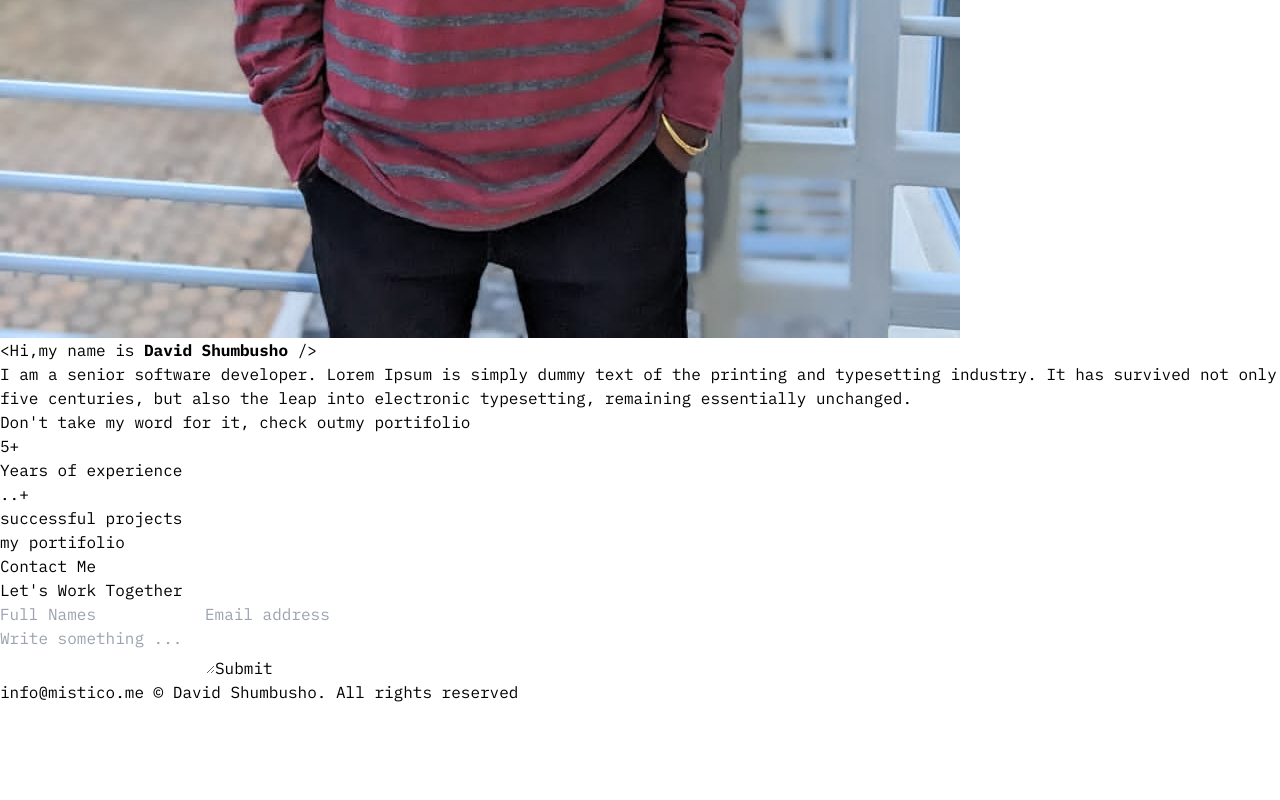
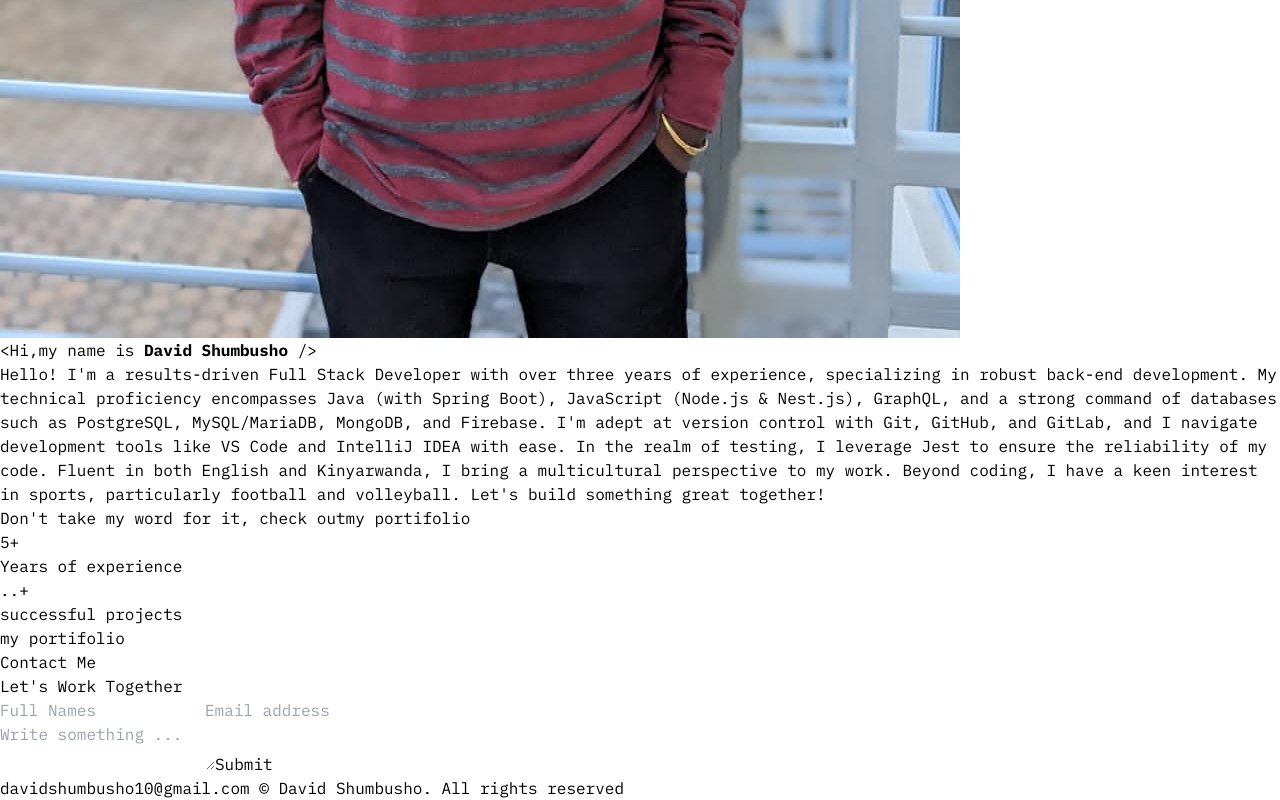
Before and after one commit to Shumbusho43/my-portfolio-front-end, a React (Vite) app: page / in a window 1280 px wide. Shown: the part 1110-1910 px from the top of the page. Before the commit the page ends 1814 px from the top, so only its background shows below. Built offline with nearby package versions, Linux system fonts and the light colour scheme; no server answers.

Commit message:
updated intro

```diff
--- a/src/App.jsx
+++ b/src/App.jsx
@@ -86,11 +86,7 @@ function App() {
             {'<'}Hi,my name is <strong>David Shumbusho</strong> /{'>'}
           </p>
           <p className='text-xl leading-9'>
-            I am a senior software developer. Lorem Ipsum is
-            simply dummy text of the printing and typesetting industry.
-            It has survived not only five centuries, but also the leap
-            into electronic
-            typesetting, remaining essentially unchanged.
+          Hello! I'm a results-driven Full Stack Developer with over three years of experience, specializing in robust back-end development. My technical proficiency encompasses Java (with Spring Boot), JavaScript (Node.js & Nest.js), GraphQL, and a strong command of databases such as PostgreSQL, MySQL/MariaDB, MongoDB, and Firebase. I'm adept at version control with Git, GitHub, and GitLab, and I navigate development tools like VS Code and IntelliJ IDEA with ease. In the realm of testing, I leverage Jest to ensure the reliability of my code. Fluent in both English and Kinyarwanda, I bring a multicultural perspective to my work. Beyond coding, I have a keen interest in sports, particularly football and volleyball. Let's build something great together!
           </p>
 
           <p className='mt-8 text-xl'>{`Don't take my word for it, check out`}
@@ -164,7 +160,7 @@ function App() {
       {/* Footer */}
 
       <div className='text-center mt-28 p-4'>
-        info@mistico.me &copy;
+        davidshumbusho10@gmail.com &copy;
         David Shumbusho.
         All rights reserved
       </div>
```
